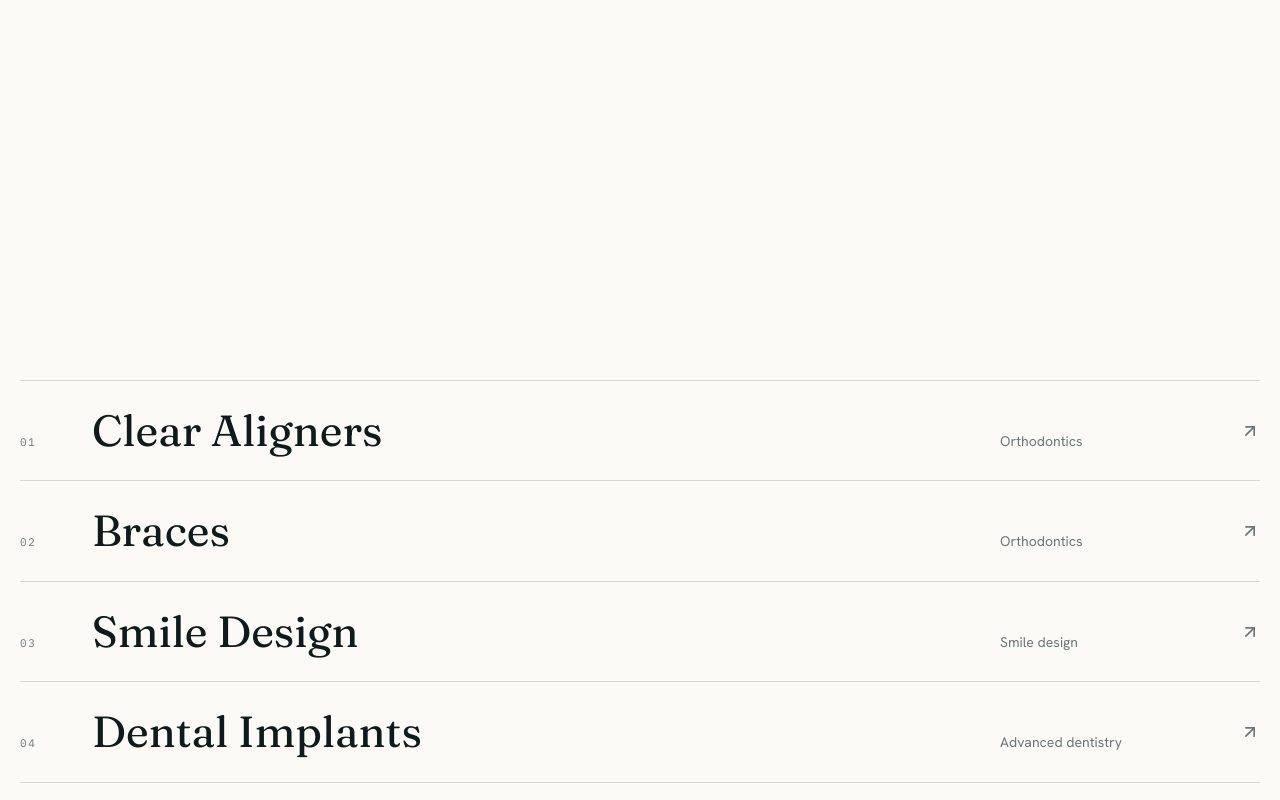
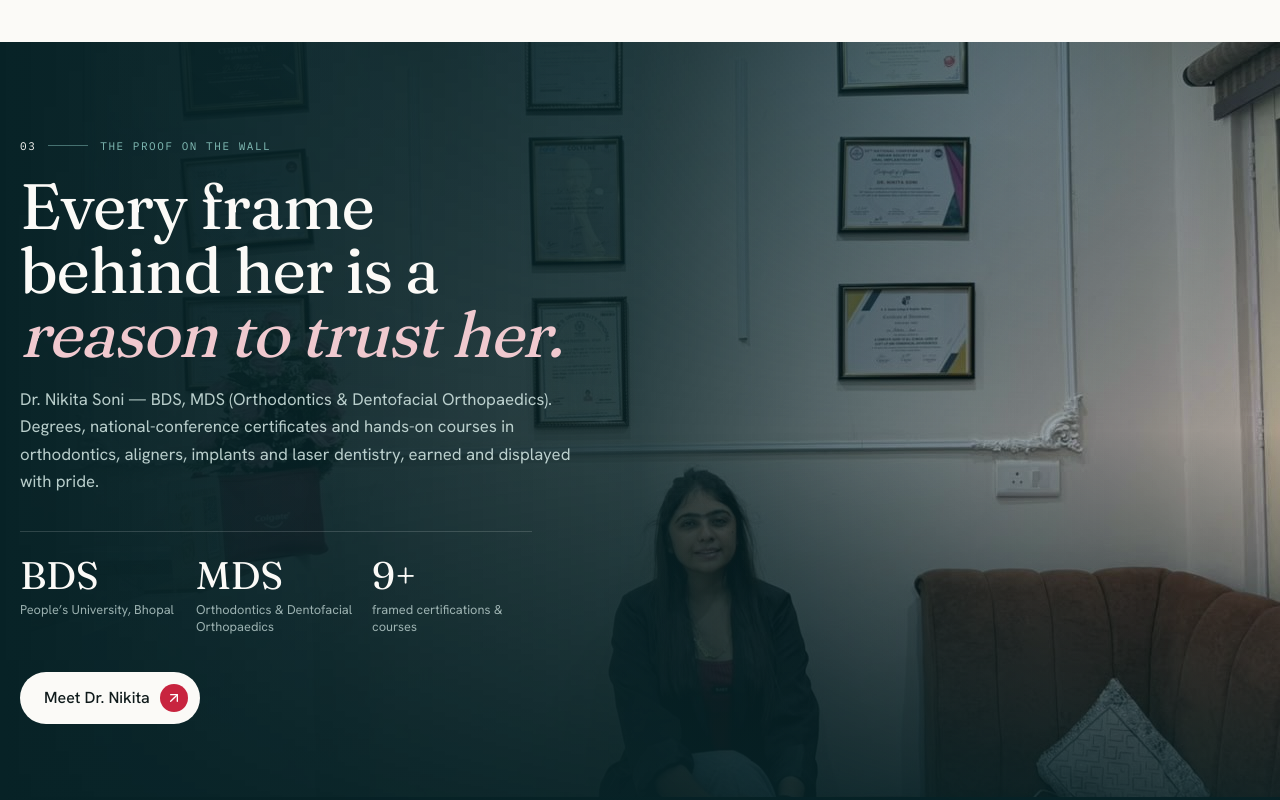
Before and after one commit to Harshitsinha98/Aesthetic-Dental-Clinic, a Next.js app: page / in a window 1280 px wide. Shown: the part 2360-3160 px from the top of the page. Built offline with nearby package versions, Linux system fonts and the light colour scheme; no server answers.

Commit message:
Add cinematic doctor spotlight section (certificate wall) to the homepage

```diff
--- a/src/app/(site)/page.tsx
+++ b/src/app/(site)/page.tsx
@@ -2,6 +2,7 @@ import Link from "next/link";
 import { ArrowUpRight } from "lucide-react";
 import { ClinicFrames } from "@/components/home/clinic-frames";
 import { DoctorIntro } from "@/components/home/doctor-intro";
+import { DoctorSpotlight } from "@/components/home/doctor-spotlight";
 import { Hero } from "@/components/home/hero";
 import { InstrumentTray } from "@/components/home/instrument-tray";
 import { TokenCta } from "@/components/home/token-cta";
@@ -31,11 +32,13 @@ export default function HomePage() {
 
       <DoctorIntro />
 
-      {/* 03 — treatments */}
+      <DoctorSpotlight />
+
+      {/* 04 — treatments */}
       <section className="py-24 lg:py-32" aria-labelledby="treat-title">
         <div className="container-page">
           <SectionHead
-            index="03"
+            index="04"
             label="Treatments"
             title={<span id="treat-title">What we do, <em className="text-teal-700 italic">in order of what we do most.</em></span>}
             lede="Every plan starts with an examination and a clear explanation of the options — including when nothing needs doing yet."
@@ -50,7 +53,7 @@ export default function HomePage() {
         header={
           <SectionHead
             tone="dark"
-            index="04"
+            index="05"
             label="The instrument tray"
             title={<>Equipment photographed <em className="text-teal-300 italic">in this clinic</em>, not a catalogue.</>}
             lede="What each device is, and what it changes for you in the chair."
@@ -64,7 +67,7 @@ export default function HomePage() {
       <section className="border-t border-ink/10 py-24 lg:py-32">
         <div className="container-page">
           <SectionHead
-            index="06"
+            index="07"
             label="The clinic & what patients say"
             title={<>A calm room on <em className="text-teal-700 italic">JK Road.</em></>}
           />
--- /dev/null
+++ b/src/components/home/doctor-spotlight.tsx
@@ -0,0 +1,109 @@
+"use client";
+
+/**
+ * Doctor spotlight — a full-bleed, cinematic band built around the photo of
+ * Dr. Nikita in front of her wall of framed certificates.
+ *
+ * The certificate wall is the proof behind the "orthodontist" claim, so it is
+ * given a dark, gallery-lit treatment: the photo sits under a soft top-down
+ * "spotlight" glow, brightens and settles as it scrolls into view, and a short
+ * caption plus a few credential facts sit alongside. Purely presentational;
+ * degrades to a static, visible image with reduced motion.
+ */
+
+import Image from "next/image";
+import Link from "next/link";
+import { useRef } from "react";
+import { motion, useReducedMotion, useScroll, useTransform } from "motion/react";
+import { ArrowUpRight } from "lucide-react";
+import { doctor } from "@/lib/clinic";
+
+const CREDENTIALS = [
+  ["BDS", "People’s University, Bhopal"],
+  ["MDS", "Orthodontics & Dentofacial Orthopaedics"],
+  ["9+", "framed certifications & courses"],
+];
+
+export function DoctorSpotlight() {
+  const ref = useRef<HTMLElement>(null);
+  const reduce = useReducedMotion();
+  const { scrollYProgress } = useScroll({ target: ref, offset: ["start end", "end start"] });
+
+  // The photo drifts up a touch and the spotlight blooms as the band enters.
+  const y = useTransform(scrollYProgress, [0, 1], ["6%", "-6%"]);
+  const glow = useTransform(scrollYProgress, [0.1, 0.5], [0, 1]);
+  const dim = useTransform(scrollYProgress, [0.1, 0.55], [1.15, 1]); // slight brighten-in
+  const brightness = useTransform(dim, (v) => `brightness(${v})`);
+
+  return (
+    <section
+      ref={ref}
+      aria-labelledby="spotlight-title"
+      className="relative overflow-hidden bg-teal-950 text-porcelain"
+    >
+      {/* Full-bleed photo (z-0, above the section's own background) */}
+      <motion.div style={reduce ? undefined : { y, filter: brightness }} className="absolute inset-0 z-0 will-change-transform">
+        <Image
+          src="/images/doctor/credentials-wall.jpg"
+          alt="Dr. Nikita Soni seated in front of her wall of framed dental certificates"
+          fill
+          priority
+          sizes="100vw"
+          className="object-cover object-[64%_center] lg:object-[72%_center]"
+        />
+      </motion.div>
+
+      {/* The spotlight cone */}
+      <motion.div
+        aria-hidden
+        style={reduce ? { opacity: 0.9 } : { opacity: glow }}
+        className="absolute inset-0 z-[1] bg-[radial-gradient(70%_55%_at_74%_16%,rgba(255,251,240,0.30),transparent_62%)]"
+      />
+      {/* Left-to-right + bottom ink wash so the text is always legible over the photo */}
+      <div aria-hidden className="absolute inset-0 z-[1] bg-gradient-to-r from-teal-950 via-teal-950/80 to-teal-950/5 lg:to-transparent" />
+      <div aria-hidden className="absolute inset-0 z-[1] bg-gradient-to-t from-teal-950/85 via-transparent to-teal-950/45" />
+
+      <div className="container-page relative z-10 flex min-h-[78svh] flex-col justify-end py-16 lg:min-h-[88svh] lg:py-24">
+        <motion.div
+          initial={{ opacity: 0, y: 26 }}
+          whileInView={{ opacity: 1, y: 0 }}
+          viewport={{ once: true, amount: 0.4 }}
+          transition={{ duration: 0.8, ease: [0.22, 1, 0.36, 1] }}
+          className="max-w-2xl"
+        >
+          <p className="label-mono flex items-center gap-3 text-teal-300">
+            <span className="text-porcelain">03</span>
+            <span className="h-px w-10 bg-teal-300/50" />
+            The proof on the wall
+          </p>
+          <h2 id="spotlight-title" className="mt-5 text-[clamp(2.2rem,5vw,4.2rem)] leading-[1]">
+            Every frame behind her is a <em className="text-[#f0c9cf] italic">reason to trust her.</em>
+          </h2>
+          <p className="mt-5 max-w-xl text-[1.05rem] leading-relaxed text-teal-100/85">
+            {doctor.name} — {doctor.qualifications}. Degrees, national-conference certificates and hands-on
+            courses in orthodontics, aligners, implants and laser dentistry, earned and displayed with pride.
+          </p>
+
+          <dl className="mt-9 grid max-w-lg grid-cols-3 gap-4 border-t border-white/15 pt-6">
+            {CREDENTIALS.map(([big, small]) => (
+              <div key={small}>
+                <dt className="font-display text-[clamp(1.6rem,4vw,2.4rem)] leading-none text-porcelain">{big}</dt>
+                <dd className="mt-1.5 text-[0.8rem] leading-snug text-teal-100/70">{small}</dd>
+              </div>
+            ))}
+          </dl>
+
+          <Link
+            href="/about"
+            className="group mt-9 inline-flex items-center gap-2.5 rounded-full bg-porcelain py-3 pr-3 pl-6 font-medium text-ink transition hover:bg-white"
+          >
+            Meet Dr. Nikita
+            <span className="grid size-7 place-items-center rounded-full bg-crimson text-white transition-transform duration-500 ease-out-soft group-hover:rotate-45">
+              <ArrowUpRight className="size-4" />
+            </span>
+          </Link>
+        </motion.div>
+      </div>
+    </section>
+  );
+}
--- a/src/components/home/token-cta.tsx
+++ b/src/components/home/token-cta.tsx
@@ -11,7 +11,7 @@ export function TokenCta() {
       <div className="container-page grid items-center gap-14 lg:grid-cols-12">
         <Reveal className="lg:col-span-6">
           <p className="label-mono flex items-center gap-3 text-ink-mute">
-            <span className="text-ink">05</span>
+            <span className="text-ink">06</span>
             <span className="h-px w-10 bg-ink/25" />
             Online token
           </p>
```
